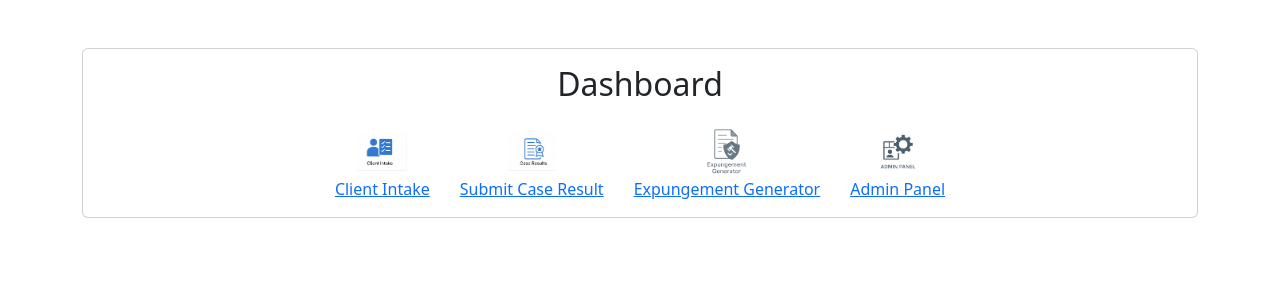
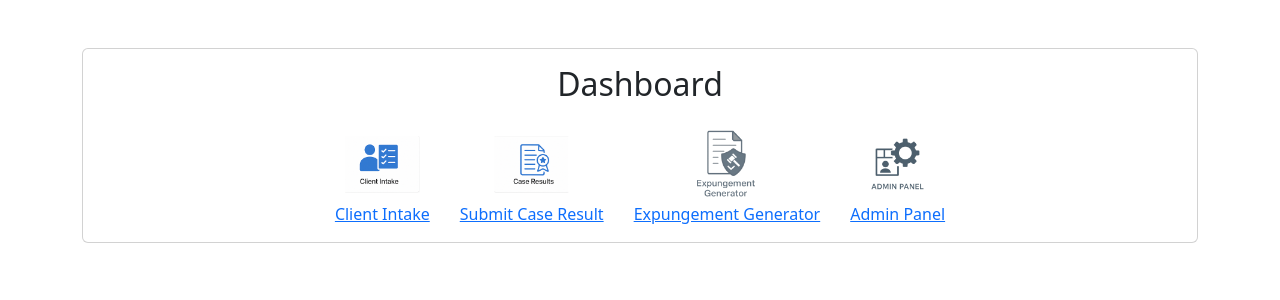
Before and after one commit to DischleyLaw/dischley-tools, a Flask app: page / in a window 1280 px wide. Shown: the part 66-366 px from the top of the page. Run offline with Flask 3, Linux system fonts and the light colour scheme; the visitor is signed in with stand-in values (Sample User, id 1).

```diff
--- a/templates/dashboard.html
+++ b/templates/dashboard.html
@@ -4,8 +4,8 @@
 {% block content %}
 <style>
   .dashboard-icon {
-      width: 50px;
-      height: 50px;
+      width: 75px;
+      height: 75px;
       object-fit: contain;
       display: block;
       margin: 0 auto;
```
